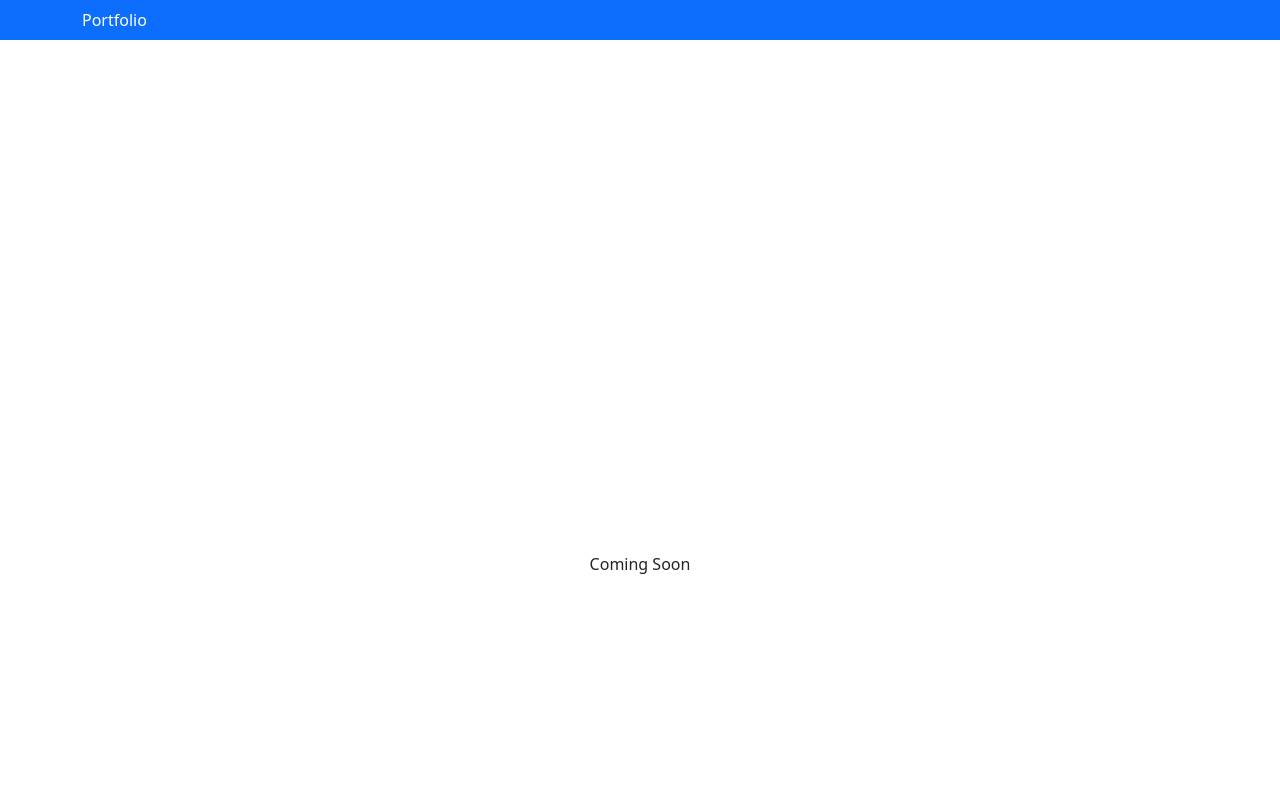
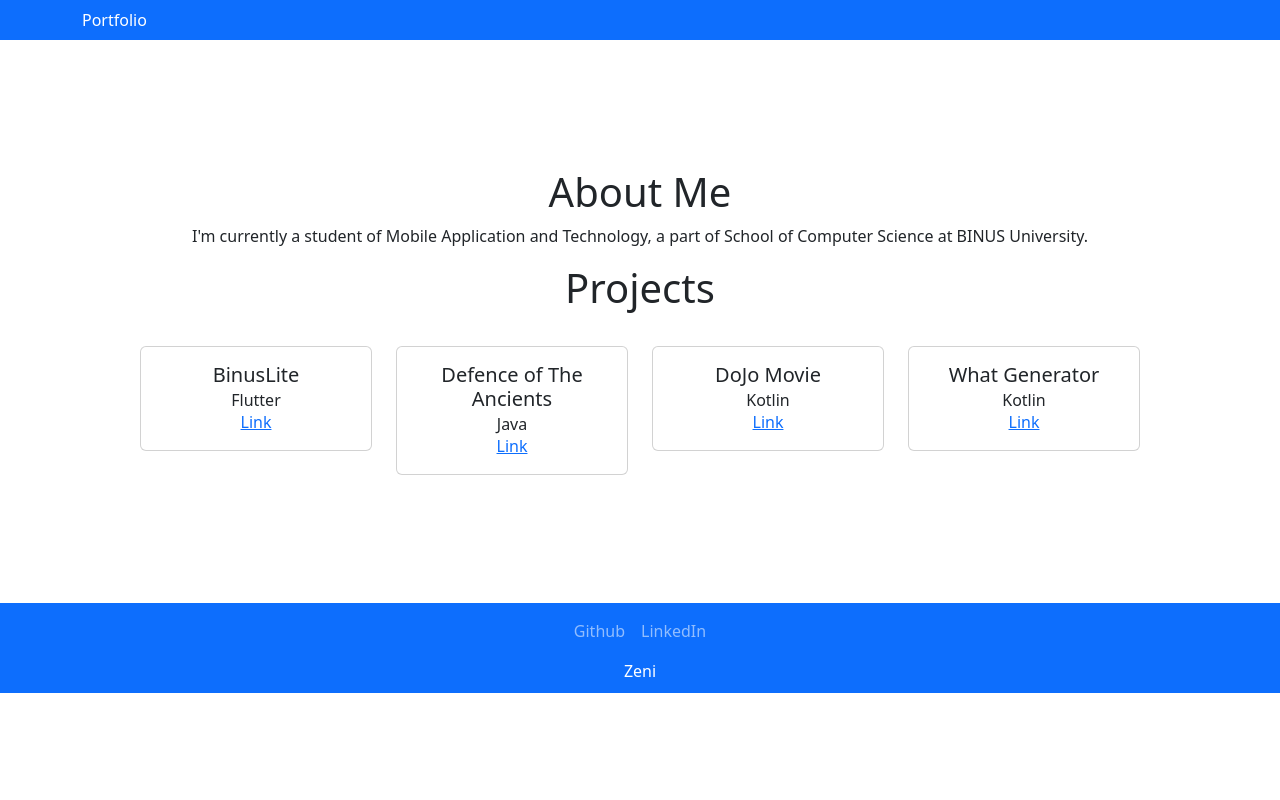
Before and after one commit to zzz276/zeni-zuanda, a React (Create React App) app in the folder my-portfolio/: page / in a window 1280 px wide. Shown: the top 800 px of the page. Built offline with nearby package versions, Linux system fonts and the light colour scheme.

Commit message:
Add Contents

```diff
--- /dev/null
+++ b/my-portfolio/src/components/Cards.js
@@ -0,0 +1,15 @@
+import Card from 'react-bootstrap/Card';
+
+function Cards({ project }) {
+  return (
+    <Card>
+      <Card.Body>
+        <Card.Title >{ project.title }</Card.Title>
+        <Card.Subtitle>{ project.language }</Card.Subtitle>
+        <Card.Link href={ project.link }>Link</Card.Link>
+      </Card.Body>
+    </Card>
+  );
+}
+
+export default Cards;
--- a/my-portfolio/src/components/Footer.js
+++ b/my-portfolio/src/components/Footer.js
@@ -2,8 +2,8 @@ import { Container, Nav, Navbar } from 'react-bootstrap';
 
 function Footer({name}) {
   return (
-    <footer className='bg-primary text-white' style={{ paddingBottom: "10px" }}>
-        <Navbar data-bs-theme="dark">
+    <footer className='bg-primary text-white' style={{ paddingBottom: '10px' }}>
+        <Navbar data-bs-theme='dark'>
           <Container fluid className='justify-content-center'>
             <Nav>
               <Nav.Item>
--- a/my-portfolio/src/components/Header.js
+++ b/my-portfolio/src/components/Header.js
@@ -3,7 +3,7 @@ import { Container, Navbar } from 'react-bootstrap';
 function Header() {
   return (
     <header className='bg-primary text-white'>
-      <Navbar data-bs-theme="dark" sticky='top'>
+      <Navbar data-bs-theme='dark' sticky='top'>
         <Container>
           Portfolio
         </Container>
--- /dev/null
+++ b/my-portfolio/src/contents/About.js
@@ -0,0 +1,12 @@
+function About() {
+  return (
+    <section className='justify-content-center'>
+      <h1>About Me</h1>
+      <p>
+        I'm currently a student of Mobile Application and Technology, a part of School of Computer Science at BINUS University.
+      </p>
+    </section>
+  );
+}
+
+export default About;
--- a/my-portfolio/src/contents/Content.js
+++ b/my-portfolio/src/contents/Content.js
@@ -1,9 +1,12 @@
 import Container from 'react-bootstrap/Container';
+import About from './About';
+import Projects from './Projects';
 
 function Content() {
   return (
-    <Container fluid style={{ padding: "40%" }}>
-      Coming Soon
+    <Container fluid style={{ padding: '10%' }}>
+      <About />
+      <Projects />
     </Container>
   );
 }
--- /dev/null
+++ b/my-portfolio/src/contents/Projects.js
@@ -0,0 +1,36 @@
+import { Col, Container, Row } from 'react-bootstrap';
+import Cards from '../components/Cards';
+import Project from '../models/Project';
+
+function Projects() {
+  let projects = [
+    new Project("BinusLite", "Flutter", "https://github.com/zzz276/BinusLite"),
+    new Project("Defence of The Ancients", "Java", "https://1drv.ms/u/c/e5956a9184ccc1cb/EVI0M6-r9ghHhv9akhaHWFIBOeV0bOzjqMj-m9la5DFg5w?e=IOrqsd"),
+    new Project("DoJo Movie", "Kotlin", "https://1drv.ms/u/c/e5956a9184ccc1cb/EeU_7TlhEPtBh0fJXuBrkv4BAcnqqt0mfyTv3qUpgAjI1A?e=kAOTKT"),
+    new Project("What Generator", "Kotlin", "https://1drv.ms/u/c/e5956a9184ccc1cb/EWq0pqMtdStKtflvrhYStXIBAgLzNoPHovF3G_f_O7CtKQ?e=Eu6G59"),
+  ];
+
+  return (
+    <section>
+      <h1 style={{ paddingBottom: '2.5%' }}>Projects</h1>
+      <Container>
+        <Row>
+          <Col>
+            <Cards project={ projects[0] }/>
+          </Col>
+          <Col>
+            <Cards project={ projects[1] }/>
+          </Col>
+          <Col>
+            <Cards project={ projects[2] }/>
+          </Col>
+          <Col>
+            <Cards project={ projects[3] }/>
+          </Col>
+        </Row>
+      </Container>
+    </section>
+  );
+}
+
+export default Projects
--- /dev/null
+++ b/my-portfolio/src/models/Project.js
@@ -0,0 +1,9 @@
+class Project {
+  constructor(title, language, link) {
+    this.title = title;
+    this.language = language;
+    this.link = link;
+  }
+}
+
+export default Project;
```
